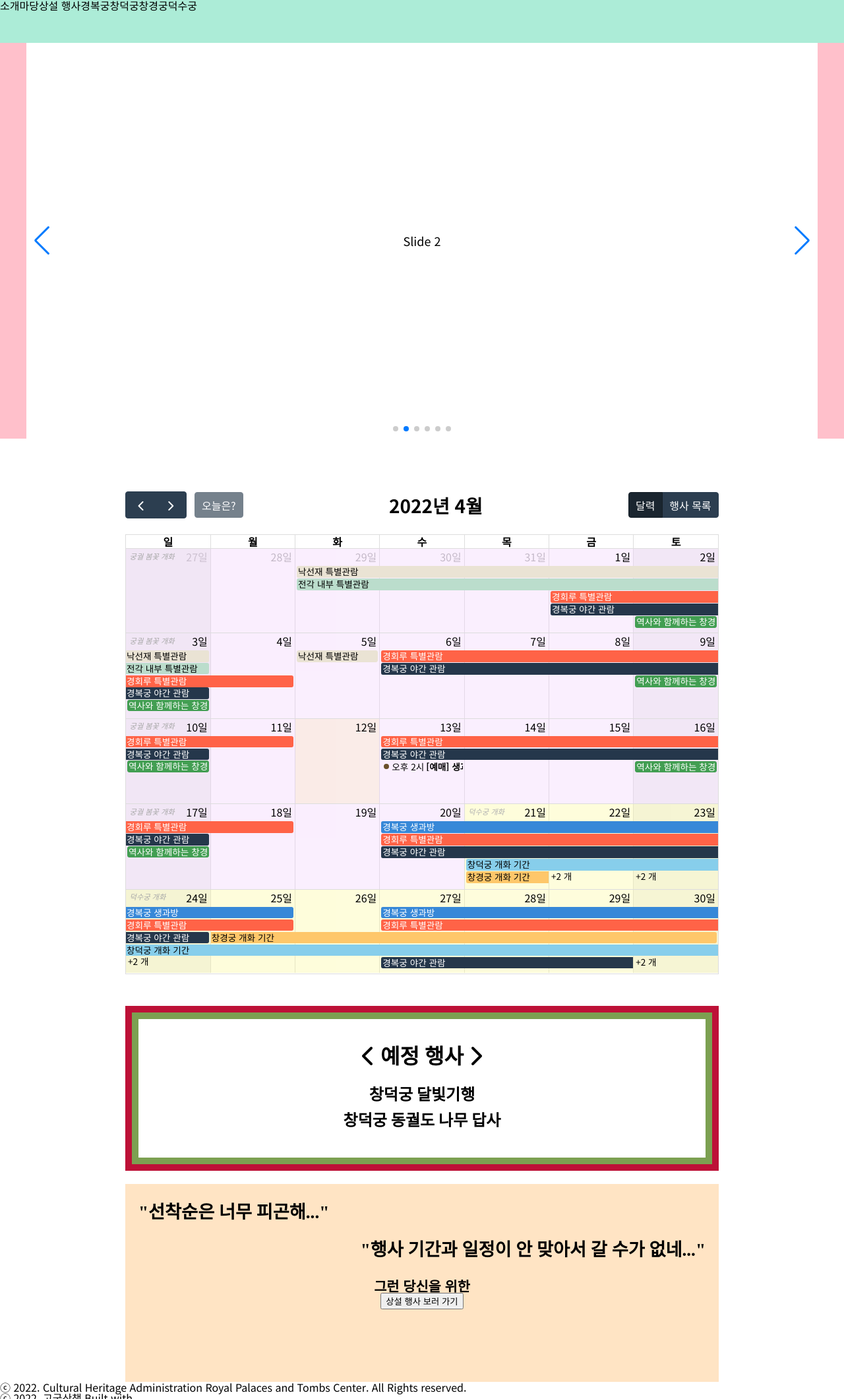
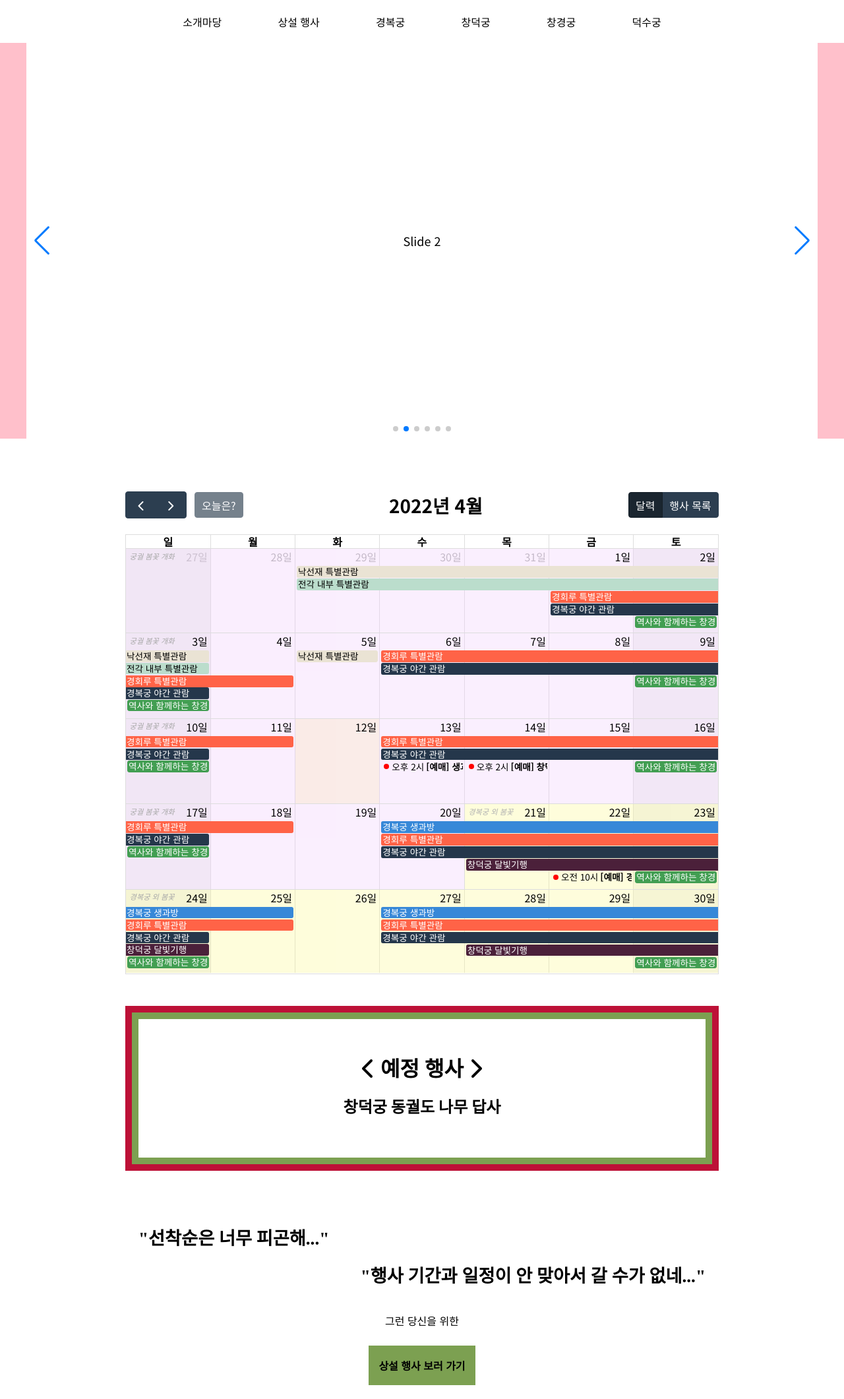
Before and after one commit to sowonHan/project1, a plain HTML site: page index.html in a window 1280 px wide. Shown: the top 2121 px of the page at 66% size. Drawn offline with nearby package versions, Linux system fonts and the light colour scheme; a web font is replaced by a local one.

Commit message:
2022.04.12

```diff
--- a/calendar_success.html
+++ /dev/null
@@ -1,84 +0,0 @@
-<!DOCTYPE html>
-<html>
-
-<head>
-  <meta charset='utf-8' />
-  <link href='./library/fullcalendar-5.10.2/lib/main.css' rel='stylesheet' />
-  <link rel="stylesheet" href="./library/fullcalendar-5.10.2/lib/locales-all.js">
-
-  <script src='./library/fullcalendar-5.10.2/lib/main.js'></script>
-  <script>
-      document.addEventListener('DOMContentLoaded', function () {
-      var calendarEl = document.getElementById('calendar');
-
-      var calendar = new FullCalendar.Calendar(calendarEl, {
-        buttonText: {
-          today: '오늘은?',
-          month: '달력',
-          list: '행사 목록'
-        },
-        fixedWeekCount: false,
-        initialDate: '2022-04-01',
-        businessHours: true, // 주말에 회색 배경 생김
-        dayMaxEvents: true, // allow "more" link when too many events,
-        expandRows: true,
-        initialView: 'dayGridMonth',
-        headerToolbar: {
-          left: 'prev,next today',
-          center: 'title',
-          right: 'dayGridMonth,listWeek' //행사목록 월별로 바꾸려면 listMonth로 고치면 됨
-        },
-        locale: 'ko', // 한국어 설정
-        events: './json/events.json'
-      });
-
-      calendar.render();
-    });
-
-  </script>
-  <style>
-    body {
-      margin: 40px 10px;
-      padding: 0;
-      font-family: Arial, Helvetica Neue, Helvetica, sans-serif;
-      font-size: 14px;
-    }
-
-    header {
-      height: 300px;
-      background: yellowgreen;
-    }
-
-    .div1 {
-      height: 500px;
-      background: skyblue;
-    }
-
-    .div2 {
-      width: 1000px;
-      margin: 0 auto;
-    }
-
-    #calendar {
-      max-width: 900px;
-      margin: 0 auto;
-    }
-
-    footer {
-      height: 300px;
-      background: gray;
-    }
-  </style>
-</head>
-
-<body>
-  <header>a</header>
-  <div class="div1">b</div>
-  <div class="div2">
-    <div id='calendar'></div>
-  </div>
-  <footer>c</footer>
-
-</body>
-
-</html>
--- a/css/common.css
+++ b/css/common.css
@@ -1,11 +1,108 @@
 @charset "UTF-8";
 
-header {
+/* 헤더 메뉴 */
+
+/* 메뉴 픽스시키기... */
+
+nav.main-menu {
     width: 100%;
     height: 65px;
-    background-color: #acecd7;
 }
 
 .menu {
+    width: 70%;
+    margin: 0 auto;
     display: flex;
+    align-items: center;
+    justify-content: space-evenly;
+    height: 65px;
 }
+
+.menu > li {
+    font-weight: 500;
+}
+
+/* 메뉴 애니메이션 */
+
+.line > ul li {
+    padding-top: 10px;
+    padding-bottom: 10px;
+    position: relative;
+}
+
+.line > ul li:after {
+    position: absolute;
+    content: " ";
+    width: 100%;
+    height: 2px;
+    bottom: 0;
+    left: 0;
+    background-color: green;
+    transform: scale(0);
+    transform-origin: bottom right;
+    transition: transform 0.25s ease-out;
+}
+
+.line > ul li::before {
+    position: absolute;
+    content: " ";
+    width: 100%;
+    height: 2px;
+    top: 0;
+    left: 0;
+    background-color: red;
+    transform: scale(0);
+    transform-origin: bottom right;
+    transition: transform 0.25s ease-out;
+}
+
+.line > ul li:hover:after, .line > ul li:hover:before {
+    transform: scaleX(1);
+    transform-origin: bottom left;
+}
+
+/* 공용 버튼 설정 */
+
+.btn {
+    max-width: 200px;
+    height: 60px;
+    font-size: 1rem;
+    font-weight: bold;
+    text-align: center;
+    line-height: 60px;
+    position: relative;
+    display: block;
+    padding: 0 15px;
+}
+
+/* 버튼 애니메이션 */
+
+
+
+/* 푸터 */
+
+footer {
+    width: 100%;
+    height: 160px;
+    position: relative;
+}
+
+footer > div {
+    font-size: 90%;
+    position: absolute;
+}
+
+footer > div:first-child {
+    left: 10px;
+    bottom: 10px;
+}
+
+footer > div:nth-of-type(2) {
+    right: 50px;
+    bottom: 10px;
+}
+
+footer > div:nth-of-type(3) {
+    right: 10px;
+    bottom: 10px;
+}
--- a/css/main.css
+++ b/css/main.css
@@ -101,20 +101,15 @@
     font-family: 'Noto Serif KR', serif;
 }
 
-.comming-soon > p:first-of-type {
-    margin-bottom: 15px;
-}
-
-.comming-soon > p:last-of-type {
+.comming-soon > p {
     margin-bottom: 5px;
 }
 
 /* 상설 행사 안내 */
 
 .all-time__container {
-    height: 300px;
-    background-color: bisque;
-    margin-top: 20px;
+    /* height: 300px; */
+    margin-top: 60px;
 }
 
 .all-time__content {
@@ -139,16 +134,24 @@
     margin: 0 20px 30px 0;
 }
 
-.all-time__content > h1 {
-    font-size: 1.3rem;
+.all-time__content > h6 {
+    font-weight: 400;
+    margin: 15px 0 30px 0;
 }
 
+/* 상설행사 버튼 */
+
+.all-time__btn {
+    background-color: #7CA051;
+    margin-bottom: 70px;
+}
 
 /* 미디어 쿼리 */
 
 @media all and (max-width: 329px) {
+
     /* 달력 */
-    .fc-header-toolbar > .fc-toolbar-chunk:first-of-type > button {
+    .fc-header-toolbar>.fc-toolbar-chunk:first-of-type>button {
         display: none;
     }
 
@@ -159,6 +162,7 @@
 }
 
 @media all and (max-width: 767px) {
+
     /* 슬라이드 */
     .swiper-button-next {
         right: 20px;
@@ -179,7 +183,8 @@
         font-size: 60%;
     }
 
-    .fc-daygrid-day-top, .fc-event-title {
+    .fc-daygrid-day-top,
+    .fc-event-title {
         font-size: 60%;
     }
 
@@ -187,6 +192,7 @@
 }
 
 @media all and (max-width: 889px) {
+
     /* 달력 배경이벤트 텍스트 */
     .fc-bg-event .fc-event-title {
         display: none;
--- a/index.html
+++ b/index.html
@@ -19,7 +19,7 @@
 
 <body>
     <header>
-        <nav>
+        <nav class="main-menu line">
             <ul class="menu">
                 <li><a href="./index.html">소개마당</a></li>
                 <li><a href="./pages/all_time.html">상설 행사</a></li>
@@ -69,7 +69,6 @@
                                 예정 행사
                                 <i class="fa-solid fa-chevron-right"></i>
                             </h1>
-                            <p>창덕궁 달빛기행</p>
                             <p>창덕궁 동궐도 나무 답사</p>
                         </div>
                     </div>
@@ -81,8 +80,8 @@
                     <div class="all-time__content">
                         <p>"선착순은 너무 피곤해..."</p>
                         <p>"행사 기간과 일정이 안 맞아서 갈 수가 없네..."</p>
-                        <h1>그런 당신을 위한</h1>
-                        <button class="all-time__btn">상설 행사 보러 가기</button>
+                        <h6>그런 당신을 위한</h6>
+                        <a href="./pages/all_time.html" class="all-time__btn btn">상설 행사 보러 가기</a>
                     </div>
                 </div>
             </section>
@@ -92,11 +91,11 @@
     <footer>
         <div>ⓒ 2022. Cultural Heritage Administration Royal Palaces and Tombs Center. All Rights reserved.</div>
         <div>ⓒ 2022. 고궁산책 Built with</div>
-        <div>
+        <div class="logo">
             <a href="https://github.com/sowonHan/walking_palace" target="_blank">
                 <img src="./images/GitHub-Mark-32px.png" alt="GitHub 로고"></a>
         </div>
-    </footer>
+        </footer>
 
     <script src="https://unpkg.com/swiper@8/swiper-bundle.min.js"></script>
     <script src="./library/fullcalendar-5.10.2/lib/main.min.js"></script>
--- a/javascript/main.js
+++ b/javascript/main.js
@@ -54,7 +54,7 @@ document.addEventListener('DOMContentLoaded', function () {
             right: 'dayGridMonth,listWeek' //행사목록 월별로 바꾸려면 listMonth로 고치면 됨
         },
         locale: 'ko', // 한국어 설정
-        events: './json/events.json',
+        events: '../json/events.json',
         // live server로는 잘 되는데 chrome 브라우저로 여니까 안 돼^.T...
 
         // 이벤트 클릭했을 때 새 탭에서 열리게 하는 기능
--- /dev/null
+++ b/javascript/map.js
@@ -0,0 +1 @@
+// 카카오 지도
--- a/json/events.json
+++ b/json/events.json
@@ -22,32 +22,23 @@
         "display": "background"
     },
     {
-        "title": "창덕궁 개화 기간",
-        "start": "2022-04-21",
-        "end": "2022-05-11",
-        "color": "skyblue",
+        "title": "창경궁 개화 기간",
+        "start": "2022-03-20",
+        "end": "2022-03-22",
         "url": "https://www.instagram.com/p/Cbya0OYPh9n/?utm_source=ig_web_copy_link",
+        "color": "#fec76a",
         "textColor":"black"
     },
     {
-        "title": "창경궁 개화 기간",
-        "start": "2022-03-20",
-        "end": "2022-03-22",
-        "color": "#fec76a",
-        "url": "https://www.instagram.com/p/CbJeTrXJpNB/?utm_source=ig_web_copy_link",
-        "textColor":"black"
+        "title": "경복궁 외 봄꽃",
+        "start": "2022-04-21",
+        "end": "2022-05-01",
+        "color": "#fcf98b",
+        "display":"background"
     },
     {
-        "title": "창경궁 개화 기간",
-        "start": "2022-04-21",
-        "end": "2022-05-01",
-        "color": "#fec76a",
-        "url": "https://www.instagram.com/p/CbJeTrXJpNB/?utm_source=ig_web_copy_link",
-        "textColor":"black"
-    },
-    {
-        "title": "덕수궁 개화",
-        "start": "2022-04-21",
+        "title": "창덕궁,덕수궁",
+        "start": "2022-05-01",
         "end": "2022-05-11",
         "color": "#fcf98b",
         "display":"background"
@@ -790,14 +781,7 @@
     },
     {
         "title": "경복궁 생과방",
-        "start": "2022-05-11",
-        "end": "2022-05-17",
-        "url": "https://twitter.com/chlove_u/status/1513325984044355584?s=20&t=njf4FY5baRaXy8o5NNO5Gw"
-    },
-    {
-        "title": "경복궁 생과방",
-        "start": "2022-05-18",
-        "end": "2022-05-24",
+        "start": "2022-05-23",
         "url": "https://twitter.com/chlove_u/status/1513325984044355584?s=20&t=njf4FY5baRaXy8o5NNO5Gw"
     },
     {
@@ -833,13 +817,91 @@
     {
         "title": "[예매] 생과방 1차 예매",
         "start": "2022-04-13T14:00:00",
-        "color": "#6a502a",
-        "url": "https://twitter.com/chlove_u/status/1513325984044355584?s=20&t=njf4FY5baRaXy8o5NNO5Gw"
+        "color": "red",
+        "url": "https://tickets.interpark.com/goods/22004074"
     },
     {
         "title": "[예매] 생과방 2차 예매",
         "start": "2022-05-13T14:00:00",
-        "color": "#6a502a",
-        "url": "https://twitter.com/chlove_u/status/1513325984044355584?s=20&t=njf4FY5baRaXy8o5NNO5Gw"
+        "color": "red",
+        "url": "https://tickets.interpark.com/goods/22004074"
+    },
+    {
+        "title": "창덕궁 달빛기행",
+        "start": "2022-04-21",
+        "end": "2022-04-25",
+        "color": "#4b203a",
+        "url": "https://tickets.interpark.com/goods/22004172"
+    },
+    {
+        "title": "창덕궁 달빛기행",
+        "start": "2022-04-28",
+        "end": "2022-05-02",
+        "color": "#4b203a",
+        "url": "https://tickets.interpark.com/goods/22004172"
+    },
+    {
+        "title": "창덕궁 달빛기행",
+        "start": "2022-05-05",
+        "end": "2022-05-09",
+        "color": "#4b203a",
+        "url": "https://tickets.interpark.com/goods/22004172"
+    },
+    {
+        "title": "창덕궁 달빛기행",
+        "start": "2022-05-12",
+        "end": "2022-05-16",
+        "color": "#4b203a",
+        "url": "https://tickets.interpark.com/goods/22004172"
+    },
+    {
+        "title": "창덕궁 달빛기행",
+        "start": "2022-05-19",
+        "end": "2022-05-23",
+        "color": "#4b203a",
+        "url": "https://tickets.interpark.com/goods/22004172"
+    },
+    {
+        "title": "창덕궁 달빛기행",
+        "start": "2022-05-26",
+        "end": "2022-05-30",
+        "color": "#4b203a",
+        "url": "https://tickets.interpark.com/goods/22004172"
+    },
+    {
+        "title": "창덕궁 달빛기행",
+        "start": "2022-06-02",
+        "end": "2022-06-06",
+        "color": "#4b203a",
+        "url": "https://tickets.interpark.com/goods/22004172"
+    },
+    {
+        "title": "창덕궁 달빛기행",
+        "start": "2022-06-09",
+        "end": "2022-06-13",
+        "color": "#4b203a",
+        "url": "https://tickets.interpark.com/goods/22004172"
+    },
+    {
+        "title": "[예매] 창덕궁 달빛기행",
+        "start": "2022-04-14T14:00:00",
+        "color": "red",
+        "url": "https://tickets.interpark.com/goods/22004172"
+    },
+    {
+        "title": "궁중문화축전",
+        "start": "2022-05-14",
+        "end": "2022-05-23",
+        "color": "#fec76a",
+        "textColor":"black",
+        "url": "https://www.chf.or.kr/cms/content/view/521"
+    },
+    {
+        "title": "궁중문화축전",
+        "start": "2022-10-01",
+        "end": "2022-10-10",
+        "color": "#fec76a",
+        "textColor":"black",
+        "url": "https://www.chf.or.kr/cms/content/view/521"
     }
 ]
```
Also changed, not shown: pages/gyeongbok.html (+25 -0 lines), memo.txt.
